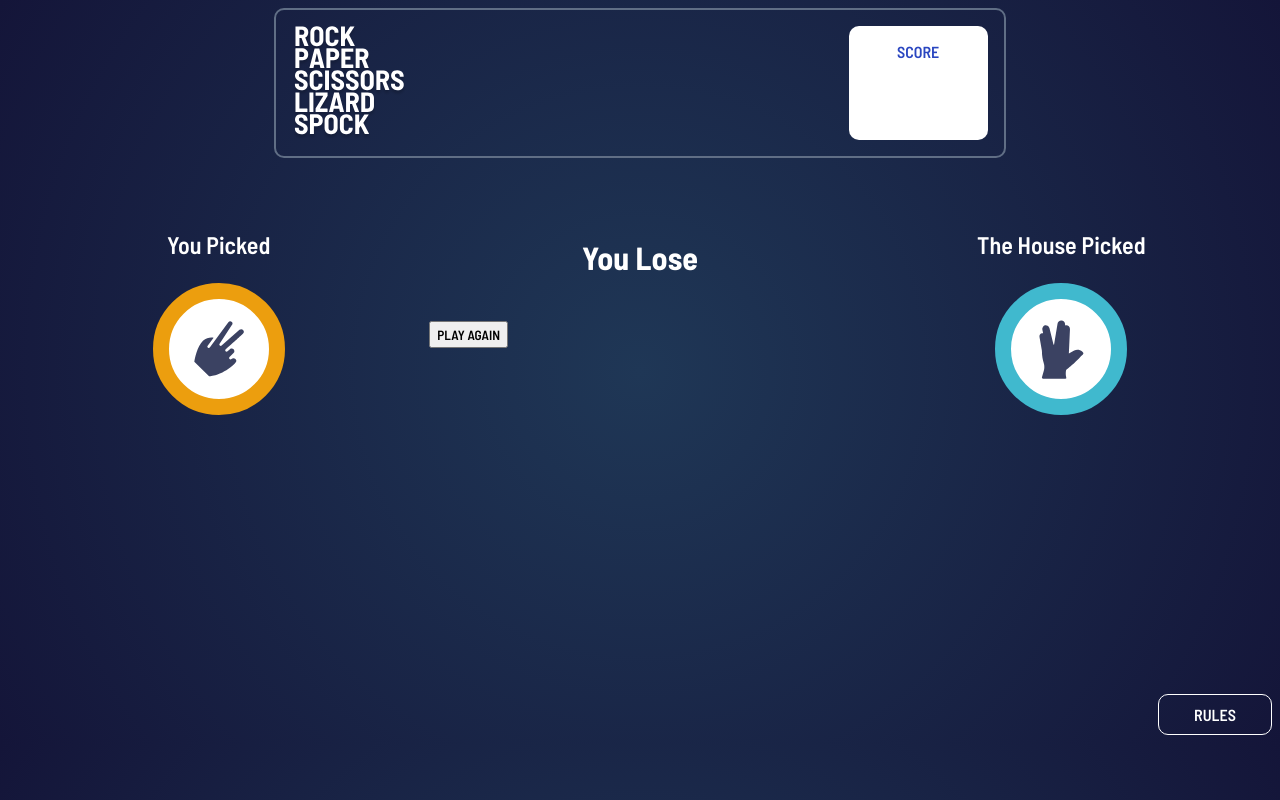
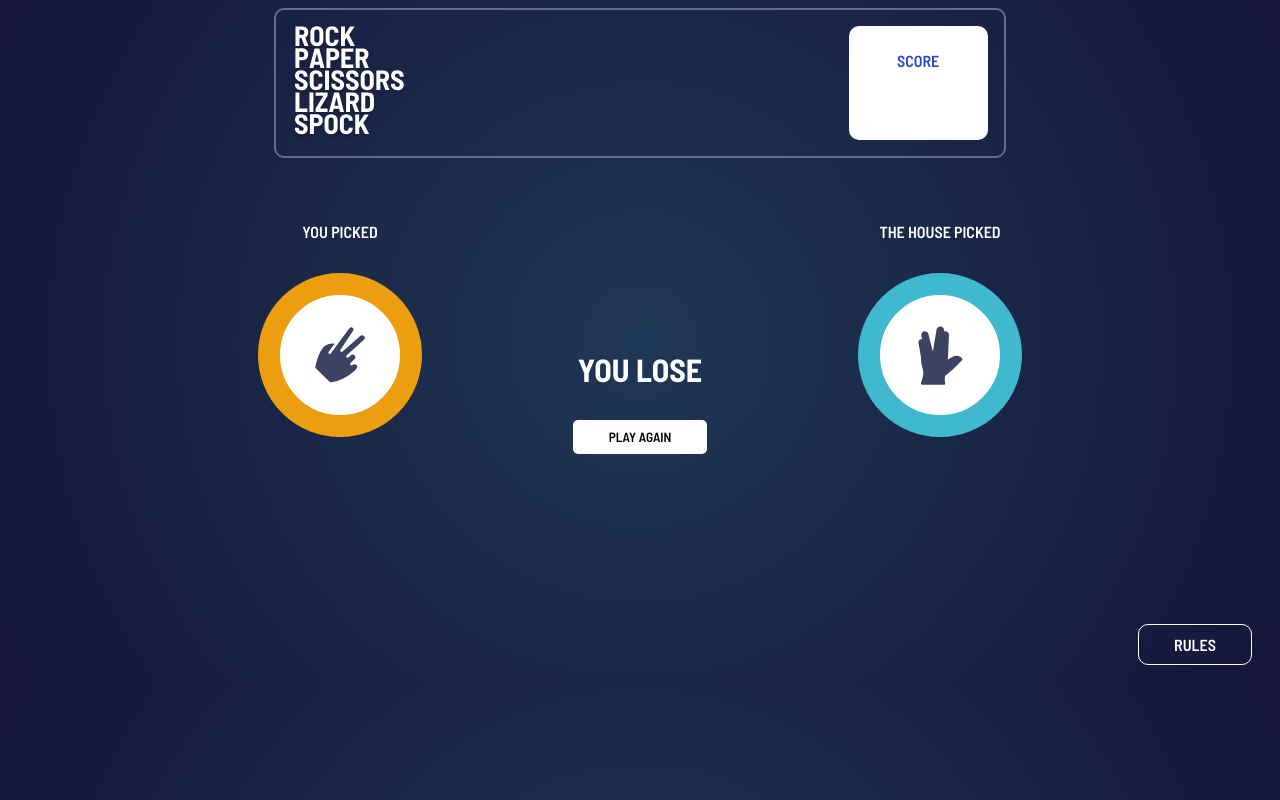
Before and after one commit to PerlaSC/rock-paper-scissors-lizard-spock, a website: page index.pug in a window 1280 px wide. Both pictures are taken after a click on the element 637 px from the left and 230 px from the top of the page. Drawn offline with nearby package versions, Linux system fonts and the light colour scheme; files that its build step writes are made by us from their sources.

Commit message:
button styles

```diff
--- a/SASS/_globals.scss
+++ b/SASS/_globals.scss
@@ -17,6 +17,7 @@ $font: 'Barlow Semi Condensed';
 body{
     background: $RadialGradient;
     font-family: $font;
+    text-transform: uppercase;
 }
 
 .background{
--- a/SASS/_main.scss
+++ b/SASS/_main.scss
@@ -11,13 +11,22 @@
         color: $ScoreText;
         border-radius: 10px;
         width: 20%;
-        display: flex;
+        display: grid;
         justify-content: center;
-
+        .score__title{
+            display: flex;
+            align-items: center;
+        }
+        p{
+            margin: 2px;
+        }
         #score{
             color: $DarkText;
+            margin: 0 auto;
+            font-size: 3em;
+            font-weight: 700;
+
         }
-
     }
 }
 .game{
@@ -75,7 +84,7 @@
 
 .rules{
     display: flex;
-    justify-content: end;
+    justify-content: flex-end;
     &__container{
         cursor: pointer;
         border: 1px solid $clear;
@@ -83,6 +92,7 @@
         color: $clear;
         text-align: center;
         width: 7em;
+        margin: 10px 20px;
         p{
         font-weight: 600;
         margin: 10px;
@@ -90,14 +100,15 @@
     }
 }
 .play{
-    height: 55vh;
+    height: 45vh;
+    max-width: 900px;
     margin: 3em auto;
     display: grid;
     grid-template-columns: 1fr 1fr 1fr;
     h3{
         color: $clear;
         font-weight: 600;
-        font-size: 1.5em;
+        font-size: 1em;
         text-align: center;
     }
     h1{
@@ -106,14 +117,34 @@
         font-size: 2em;
         text-align: center;
     }
+    .button{
+        display: flex;
+        align-items: flex-start;
+    }
     button{
         font-family: $font;
-        height: 2em;
-        margin: 1em auto;
+        border-radius: 5px;
+        height: 2.5em;
+        width: 10em;
+        margin: 0px auto;
+        background-color: $clear;
+        border: none;
+        cursor: pointer;
+    }
+    #resolve{
+        display: flex;
+        justify-content: center;
+        align-items: flex-end;
     }
     .container{
-        margin: auto;
+        margin: 2em auto;
         position: inherit;
+        width: 120px;
+        height: 120px;
+        border-width: 22px;
+
     }
-
+    .button__countainer{
+        display: grid;
+    }
 }
--- a/index.js
+++ b/index.js
@@ -33,6 +33,10 @@ function modal(){
 function background(){
     $background.classList.toggle('hidden')
     $background.classList.toggle('background')
+}
+
+function GamerPicked(gamer, img){
+    return $gamerPick.innerHTML = `<article class="container ${gamer}"><img src="images/${img}"></article>`
 }
 
 function play(){
@@ -216,8 +220,3 @@ $button.addEventListener('click', () => {
     game()
     play()
 })
-
-
-function GamerPicked(gamer, img){
-    return $gamerPick.innerHTML = `<article class="container ${gamer}"><img src="images/${img}"></article>`
-}
--- a/pug/_main.pug
+++ b/pug/_main.pug
@@ -13,8 +13,9 @@ body
     section.score
         img(src="images/logo-bonus.svg", alt="Rock, paper, scissors, lizard, spock")
         div.score__container
-            p SCORE
-            p#score
+            div.score__title
+                p SCORE
+            div#score
     section.game#game
         article.scissor.container#scissor
             +icon(icons[0], alt[0])
@@ -31,9 +32,10 @@ body
         div
             h3 You Picked
             article#gamerPick
-        article
+        article.button__countainer
             div#resolve
-            button#button PLAY AGAIN
+            div.button
+                button#button PLAY AGAIN
         div
             h3 The House Picked
             article#housePick
```
Also changed, not shown: css/styles.css, index.html.
